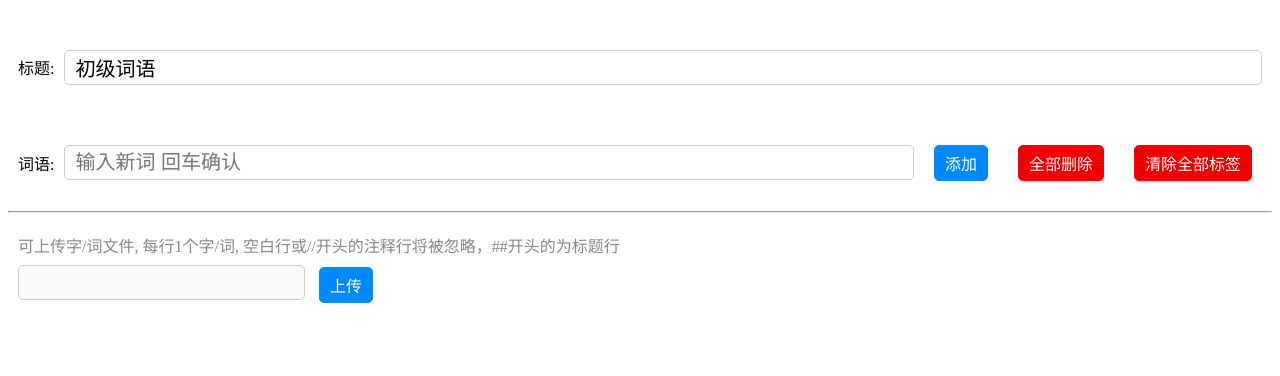
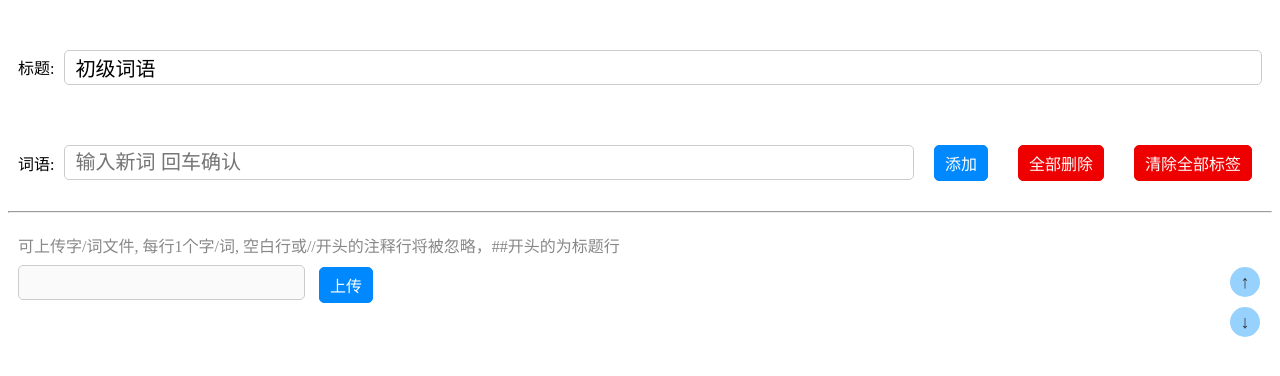
Before and after one commit to stephenykk/stephenykk.github.io, a PHP site: page /admin-multiple.html in a window 1280 px wide. Shown: the part 383-759 px from the top of the page. Run offline with PHP 8.4, Linux system fonts and the light colour scheme.

Commit message:
feat: fast go top and bottom

```diff
--- a/source/study/admin-multiple.html
+++ b/source/study/admin-multiple.html
@@ -114,6 +114,8 @@
                 </div>
             </div>
         </div>
+        <i class="go-btn top" @click="goTop">↑</i>
+        <i class="go-btn bottom" @click="goBottom">↓</i>
     </section>
 </div>
 
@@ -136,6 +138,12 @@
             }
         },
         methods: {
+            goTop() {
+                window.scrollTo(0, 0)
+            },
+            goBottom() {
+                window.scrollTo(0, 1000000);
+            },
             handleSearch() {
                 this.keyword = this.kw;
             },
--- a/source/study/multiple.html
+++ b/source/study/multiple.html
@@ -211,7 +211,7 @@
                 :class="{'view-answer': index === activeIndex && isViewAnswer}"
                 @click="handleClickCard(index)"
               >
-                <div class="lesson ta-c f30 pos-r w-full mb-20 mt-20" style="top: 0px;">${ wordList[activeIndex]?.lesson ?  '《' + wordList[activeIndex].lesson + '》' : ''}</div>
+                <div class="lesson ta-c f30 pos-r w-full mb-20 mt-20" style="top: 0px;">${ wordList[activeIndex]?.lesson ?  wordList[activeIndex].lesson.includes('》') ? wordList[activeIndex].lesson : '《' + wordList[activeIndex].lesson + '》' : ''}</div>
                 <div
                   :class="'card-con flex1 font' + fontType"
                   :style="fontStyle"
--- a/source/study/study.css
+++ b/source/study/study.css
@@ -846,6 +846,28 @@ article.md-text {
 }
 
 
+.go-btn {
+    position: fixed;
+    z-index: 10000;
+    right: 20px;
+    bottom: 120px;
+    width: 30px;
+    height: 30px;
+    border-radius: 50%;
+    text-align: center;
+    overflow: hidden;
+    opacity: 0.8;
+    line-height: 30px;
+    font-size: 18px;
+    background:#7dc6fd;
+    cursor: pointer;
+    font-style: normal;
+}
+
+.go-btn.bottom {
+    bottom: 80px;
+}
+
 @font-face {
     font-family: 'Aa';
     src: url('AaKaishupinyin.woff2') format('woff2'),
```
